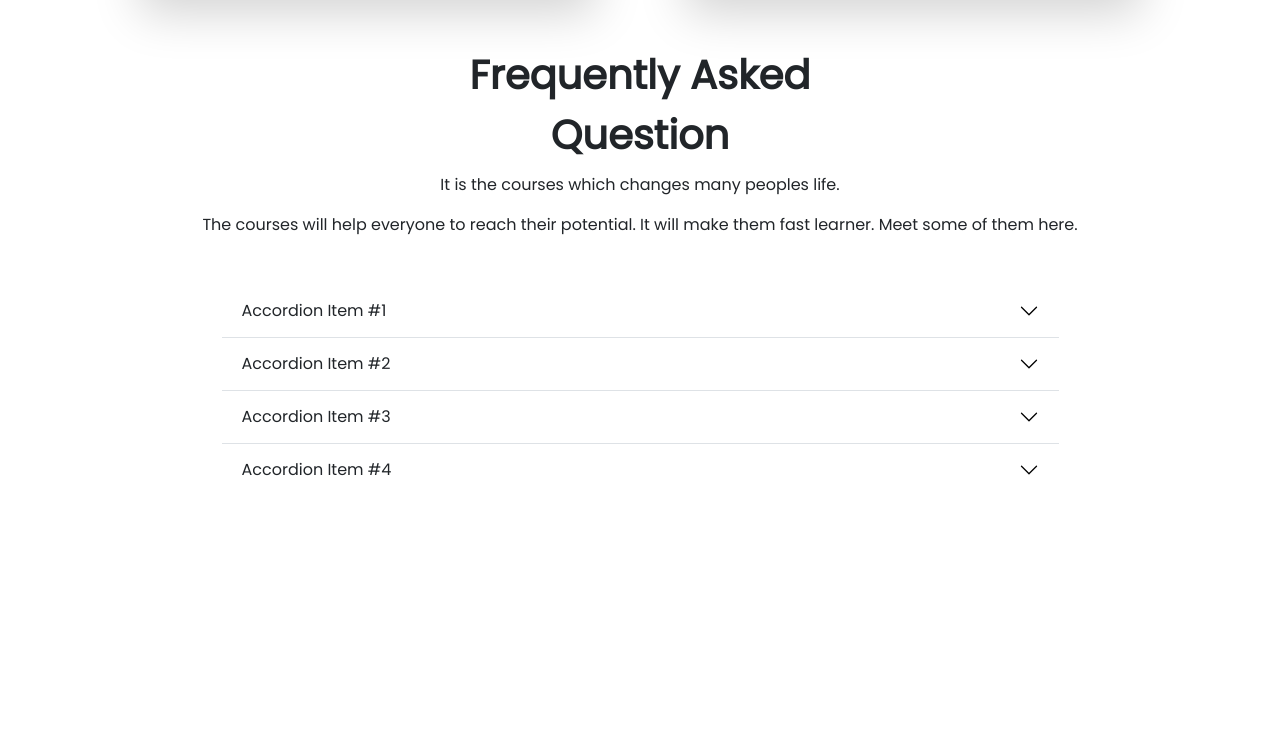
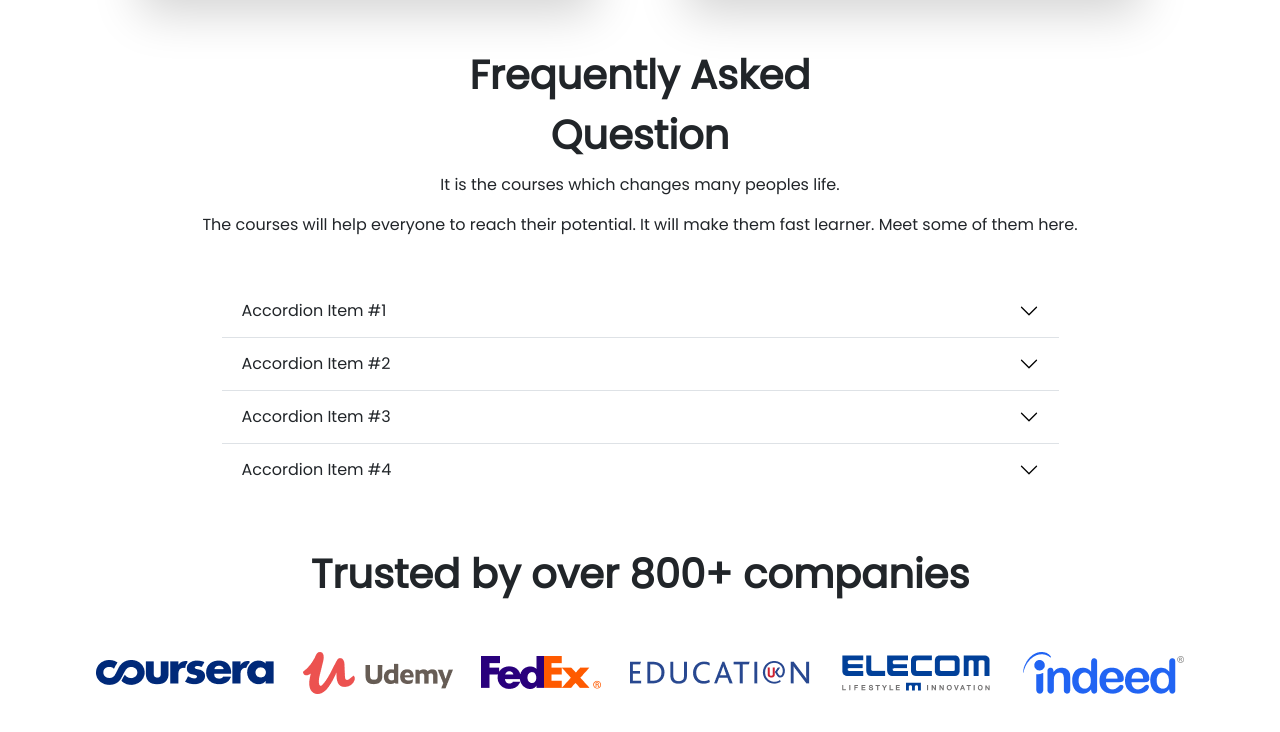
Before and after one commit to Aqibaman/edTech-website, a plain HTML site: page index.html in a window 1280 px wide. Shown: the part 3846-4578 px from the top of the page. Before the commit the page ends 4390 px from the top, so only its background shows below. Drawn offline with nearby package versions, Linux system fonts and the light colour scheme.

Commit message:
Trusted companies

```diff
--- a/index.html
+++ b/index.html
@@ -594,8 +594,21 @@
             </div>
 
         </section>
+        <section class="container my-5" style="font-family: 'Poppins', sans-serif;">
+            <h1 class="mt-5 text-center fs-1 fw-bold lh-base">
+                Trusted by over 800+ companies
+            </h1>
+            <div class="my-5 d-flex justify-content-around align-items-center ">
+                <img src="./images/company/company-1.png" alt="">
+                <img src="./images/company/company-2.png" alt="">
+                <img src="./images/company/company-3.png" alt="">
+                <img src="./images/company/company-4.png" alt="">
+                <img src="./images/company/company-5.png" alt="">
+                <img src="./images/company/company-6.png" alt="">
+            </div>
+        </section>
         <section>
-            <h1></h1>
+
         </section>
 
     </main>
@@ -612,4 +625,5 @@
 
 </body>
 
+
 </html>
```
